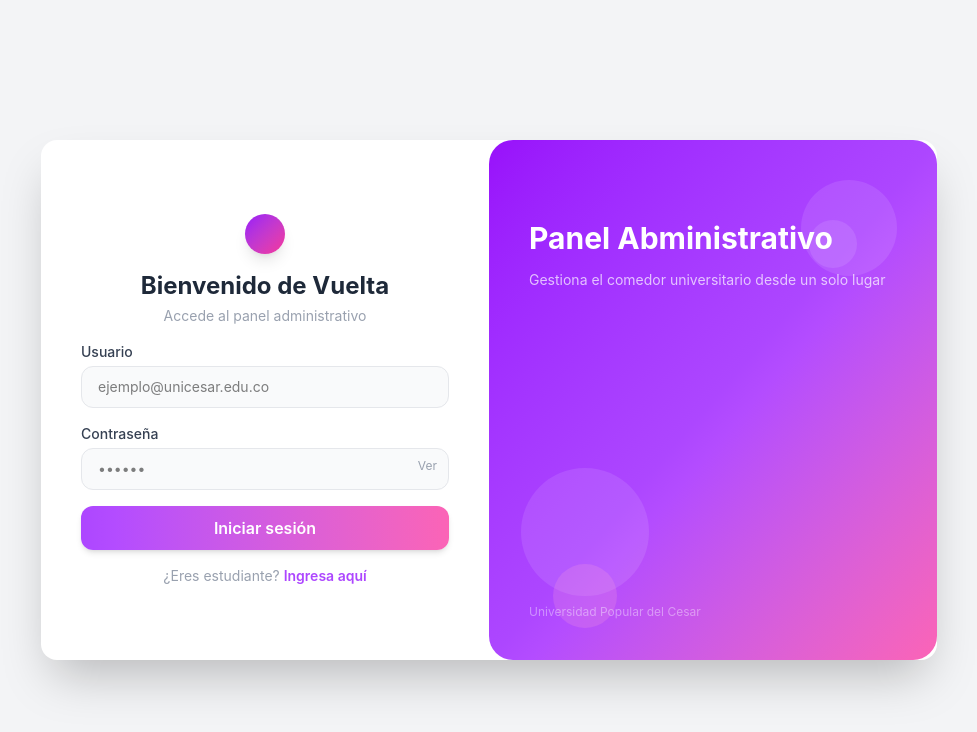
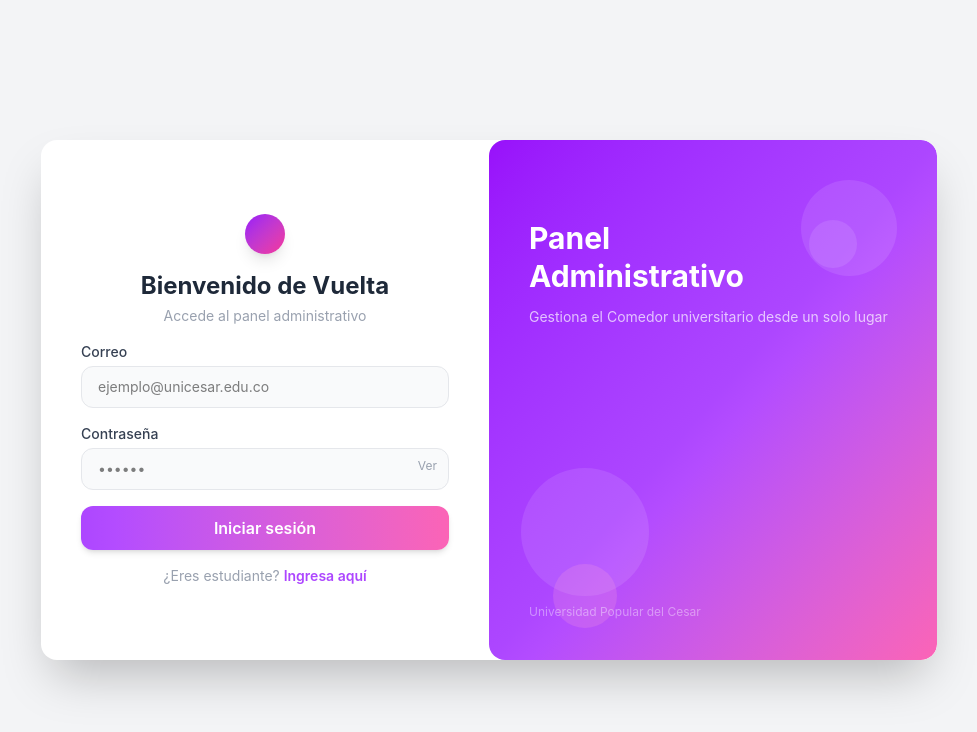
Before and after one commit to Mary-Sstella/SicuExposoftware, a React (Vite) app in the folder Frontend/: page /login in a window 1280 px wide. Shown: the top 732 px of the page, without its empty margins (151-1128 px from the left). Built offline with nearby package versions, Linux system fonts and the light colour scheme.

Commit message:
cambios en el diseño del login

```diff
--- a/Frontend/src/features/auth/components/LoginForm.tsx
+++ b/Frontend/src/features/auth/components/LoginForm.tsx
@@ -28,7 +28,7 @@ function LoginForm() {
       const data = await loginUsuario({ credencial: adminUser, password: adminPassword })
       localStorage.setItem('token', data.token)
       localStorage.setItem('rol', data.rol)
-      // navigate('/admin/dashboard')  ← descomenta cuando tengas la ruta
+      // navigate('/admin/dashboard')  descomentar cuando tenga la ruta
     } catch {
       setAdminError('Usuario o contraseña incorrectos')
     } finally {
@@ -43,7 +43,7 @@ function LoginForm() {
       const data = await loginUsuario({ credencial: studentUser, password: studentPassword })
       localStorage.setItem('token', data.token)
       localStorage.setItem('rol', data.rol)
-      // navigate('/estudiante/dashboard')  ← descomenta cuando tengas la ruta
+      // navigate('/estudiante/dashboard')   descomentar cuando tenga la ruta
     } catch {
       setStudentError('Usuario o contraseña incorrectos')
     } finally {
@@ -63,7 +63,7 @@ function LoginForm() {
         </div>
 
         <div>
-          <label className="text-sm font-medium text-gray-700 mb-1 block">Usuario</label>
+          <label className="text-sm font-medium text-gray-700 mb-1 block">Correo</label>
           <input
             type="text"
             value={adminUser}
@@ -99,7 +99,7 @@ function LoginForm() {
 
         <p className="text-center text-sm text-gray-400">
           ¿Eres estudiante?{' '}
-          <button type="button" onClick={() => setIsStudent(true)}
+          <button type="button" onClick={() => { setIsStudent(true); setAdminUser(''); setAdminPassword(''); setAdminError('') }}
             className="text-purple-500 font-semibold hover:underline">
             Ingresa aquí
           </button>
@@ -115,7 +115,7 @@ function LoginForm() {
         </div>
 
         <div>
-          <label className="text-sm font-medium text-gray-700 mb-1 block">Usuario o Correo</label>
+          <label className="text-sm font-medium text-gray-700 mb-1 block">Usuario</label>
           <input
             type="text"
             value={studentUser}
@@ -151,7 +151,7 @@ function LoginForm() {
 
         <p className="text-center text-sm text-gray-400">
           ¿Eres administrador?{' '}
-          <button type="button" onClick={() => setIsStudent(false)}
+          <button type="button" onClick={() => { setIsStudent(false); setStudentUser(''); setStudentPassword(''); setStudentError('') }}
             className="text-purple-500 font-semibold hover:underline">
             Ingresa aquí
           </button>
@@ -160,7 +160,7 @@ function LoginForm() {
 
       {/* Panel morado deslizante */}
       <div
-        className="absolute inset-y-0 w-1/2 bg-gradient-to-br from-purple-600 via-purple-500 to-pink-400 flex flex-col justify-between p-10 rounded-3xl transition-all duration-700 ease-in-out z-20"
+        className="absolute inset-y-0 w-1/2 bg-gradient-to-br from-purple-600 via-purple-500 to-pink-400 flex flex-col justify-between p-10 rounded-2xl transition-all duration-700 ease-in-out z-20"
         style={{ left: isStudent ? '0%' : '50%' }}
       >
         <div className="absolute top-10 right-10 w-24 h-24 rounded-full bg-white/10" />
@@ -168,15 +168,17 @@ function LoginForm() {
         <div className="absolute bottom-16 left-8 w-32 h-32 rounded-full bg-white/10" />
         <div className="absolute bottom-8 left-16 w-16 h-16 rounded-full bg-pink-300/20" />
 
-        <div className="relative z-10 mt-10">
-          <h2 className="text-white text-3xl font-bold leading-tight">
-            {isStudent ? 'Hola,\nBienvenido' : 'Panel\nAbministrativo'}
-          </h2>
-          <p className="text-white/70 text-sm mt-3">
-            {isStudent
-              ? 'Gestiona tu almuerzo y muchos mas desde tu portal estudiantil'
-              : 'Gestiona el comedor universitario desde un solo lugar'}
-          </p>
+        <div className="relative z-10 mt-10 h-32 overflow-hidden">
+          {/*Texto administrativo*/}
+          <div className={`absolute transition-all duration-700 ease-in-out ${isStudent ? '-translate-x-full opacity-0' : 'translate-x-0 opacity-100'}`}>
+            <h2 className="text-white text-3xl font-bold leading-tight">Panel<br/>Administrativo</h2>
+            <p className="text-white/70 text-sm mt-3">Gestiona el Comedor universitario desde un solo lugar</p>
+          </div>
+          {/*Texto estudiantil*/}
+          <div className={`absolute transition-all duration-700 ease-in-out ${isStudent ? 'translate-x-0 opacity-100' : 'translate-x-full opacity-0'}`}>
+            <h2 className="text-white text-3xl font-bold leading-tight">Hola,<br/>Bienvenido</h2>
+            <p className="text-white/70 text-sm mt-3">Gestiona tu almuerzo y mucho más desde tu portal estudiantil</p>
+          </div>
         </div>
 
         <p className="text-white/40 text-xs relative z-10">Universidad Popular del Cesar</p>
```
